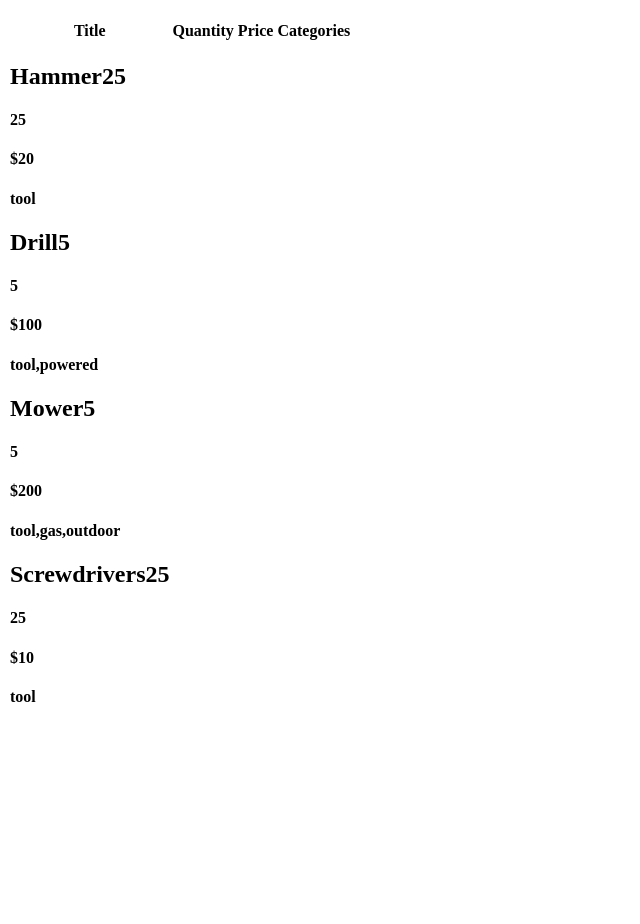
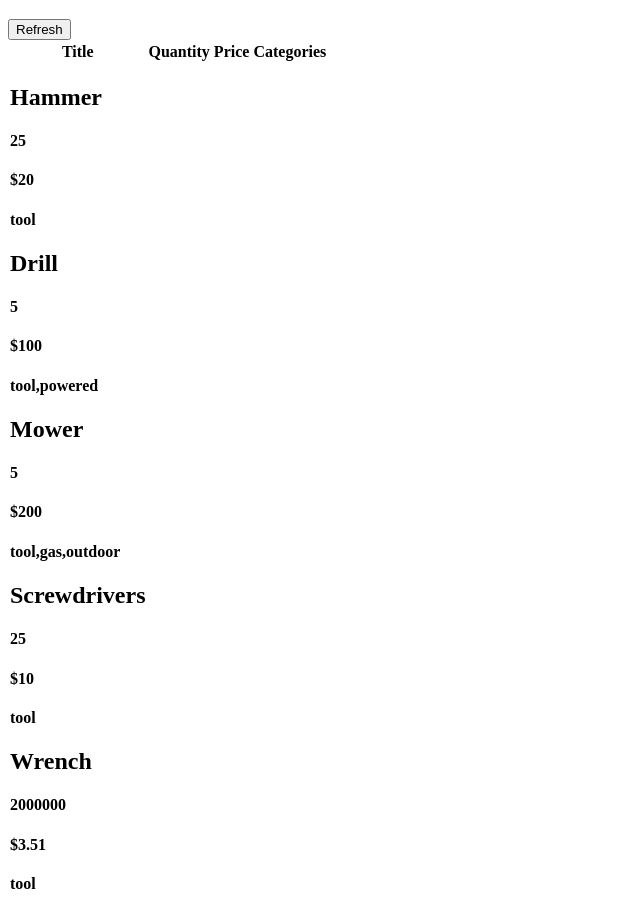
Before and after one commit to sergio-davila/codeup-web-exercises, a website: page ajax-store.html in a window 1280 px wide. Shown: the part 61-985 px from the top of the page, without its empty margins (0-640 px from the left). Before the commit the page ends 800 px from the top, so only its background shows below. Drawn offline with nearby package versions, Linux system fonts and the light colour scheme.

Commit message:
feat: refactored first part

```diff
--- a/ajax-store.html
+++ b/ajax-store.html
@@ -7,6 +7,8 @@
 
 <h1>My Tool Store</h1>
 
+<button id="refresh">Refresh</button>
+<br>
 <table id="products">
     <thead>
         <tr>
@@ -46,7 +48,7 @@
 
             $.each(data, function (index, tool) {
                 var content = "";
-                content += "<h2>" + tool.title + tool.quantity + "</h2>"
+                content += "<h2>" + tool.title + "</h2>"
                 content += "<h4>" + tool.quantity + "</h4>"
                 content += "<h4>" + "$" + tool.price + "</h4>"
                 content += "<h4>" + tool.categories + "</h4>"
@@ -58,6 +60,13 @@
 
     generateInventory();
 
+    $('#refresh').click(function(e) {
+        console.log("refresh button was clicked.");
+        $('#insertProducts').html('');
+        generateInventory();
+    });
+
+
 })();
 </script>
 
--- a/data/inventory.json
+++ b/data/inventory.json
@@ -30,5 +30,14 @@
             "tool"
         ],
         "price": 10
+    },
+    {
+        "title": "Wrench",
+        "quantity": 2000000,
+        "categories": [
+            "tool"
+        ],
+        "price": 3.51
+
     }
 ]
```
